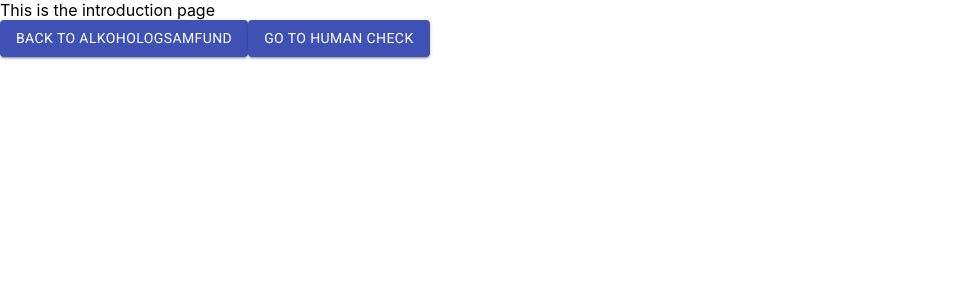
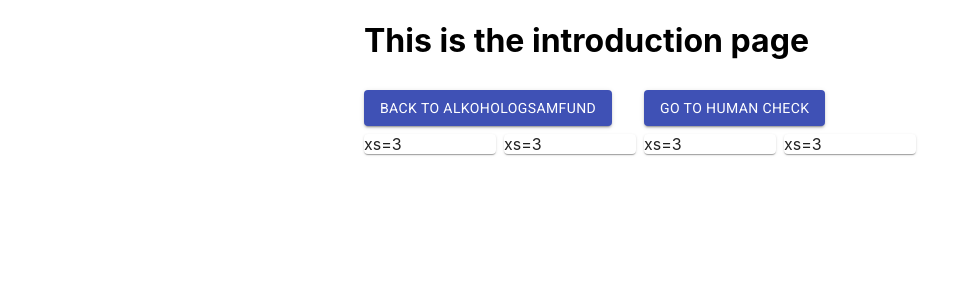
Before and after one commit to rubenbaskaran/ReactSurveyWebsite, a React (Create React App) app: page / in a window 1280 px wide. Shown: the top 300 px of the page, without its empty margins (0-980 px from the left). Built offline with nearby package versions, Linux system fonts and the light colour scheme.

Commit message:
added styling to material ui and changed class component to function

```diff
--- a/src/components/introduction/index.js
+++ b/src/components/introduction/index.js
@@ -1,26 +1,54 @@
 import React, { Component } from "react";
 import { Link } from "react-router-dom";
-import Button from "@material-ui/core/Button";
+import { Container, Button, Grid, Paper } from "@material-ui/core";
+import { makeStyles } from "@material-ui/core/styles";
 
-class Introduction extends Component {
-  render() {
+const useStyles = makeStyles({
+  root: {
+    flexGrow: 1,
+  },
+});
+
+function Introduction() {
+  const classes = useStyles();
+
   return (
-      <div>
-        This is the introduction page
-        <br />
+    <div className={classes.root}>
+      <Container maxWidth="sm">
+        <Grid container spacing={1}>
+          <Grid item xs={12}>
+            <h1>This is the introduction page</h1>
+          </Grid>
+          <Grid item xs={6}>
             <a href="https://alkohologsamfund.dk/">
               <Button variant="contained" color="primary">
                 Back to alkohologsamfund
               </Button>
             </a>
+          </Grid>
+          <Grid item xs={6}>
             <Link to="/humancheck">
               <Button variant="contained" color="primary">
                 Go to human check
               </Button>
             </Link>
+          </Grid>
+          <Grid item xs={3}>
+            <Paper>xs=3</Paper>
+          </Grid>
+          <Grid item xs={3}>
+            <Paper>xs=3</Paper>
+          </Grid>
+          <Grid item xs={3}>
+            <Paper>xs=3</Paper>
+          </Grid>
+          <Grid item xs={3}>
+            <Paper>xs=3</Paper>
+          </Grid>
+        </Grid>
+      </Container>
     </div>
   );
 }
-}
 
 export default Introduction;
```
Lines whose indentation alone changed are shown as unchanged.
